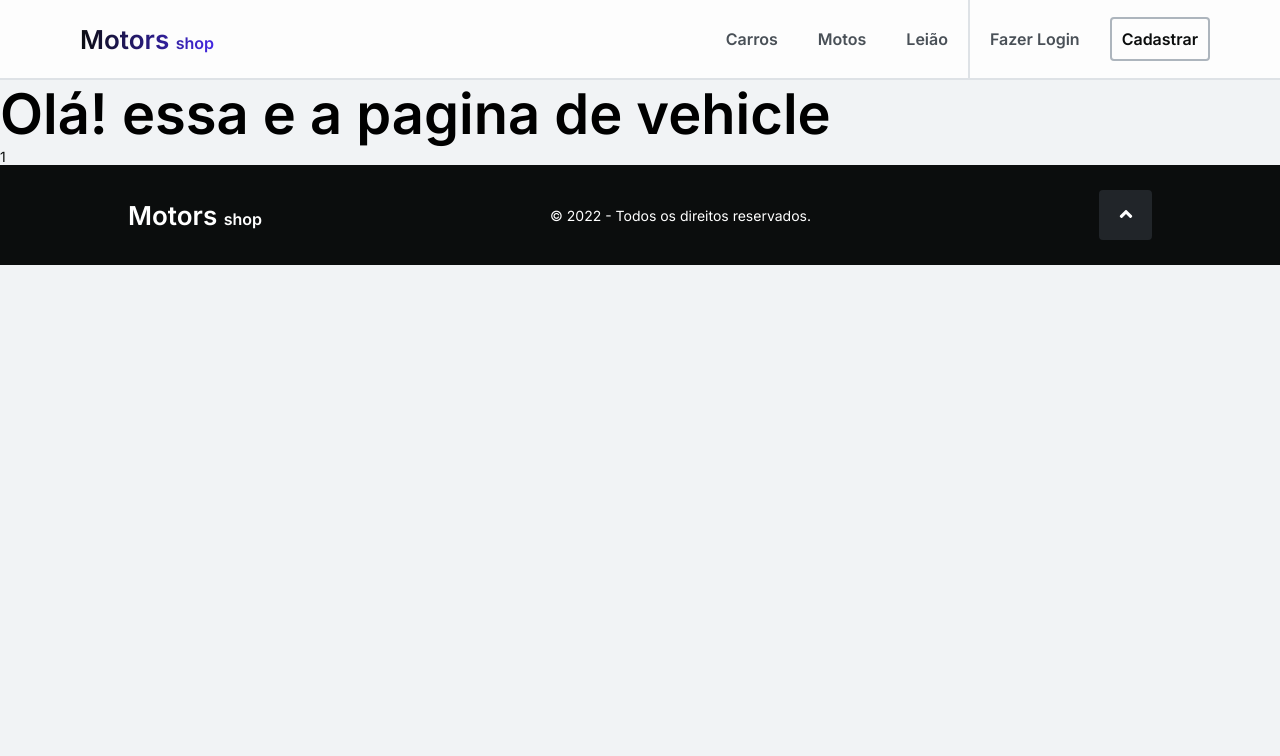
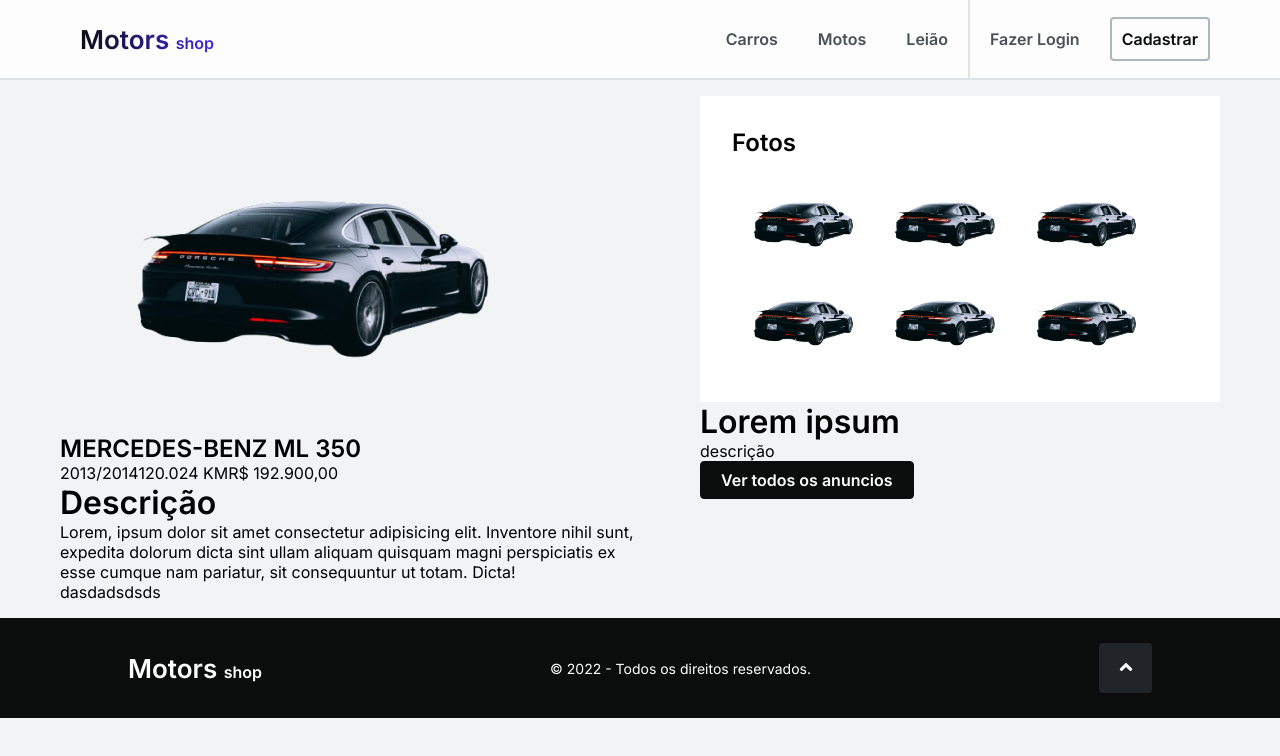
Before and after one commit to projeto-final-grupo07/frontend-project-ff-m6, a React (Create React App) app in the folder client/: page /vehicle/1 in a window 1280 px wide. Shown: the top 756 px of the page. Built offline with nearby package versions, Linux system fonts and the light colour scheme.

Commit message:
feat: created fixed side menu

```diff
--- a/client/src/pages/vehicleDetail/index.tsx
+++ b/client/src/pages/vehicleDetail/index.tsx
@@ -1,19 +1,58 @@
 import Footer from '../../components/Footer';
 import Navbar from '../../components/Navbar';
-import { StyledParagraph, StyledTitle } from '../../styles/typography';
+import { StyledButton } from '../../styles/button';
 import { useParams } from 'react-router-dom';
+import { StyledVehicleDetail, StyledSection, StyledSectionFixed, StyledPhotoDetail } from './style';
+import img from '../../assets/images/unsplash_3ZUsNJhi_Ik.png';
 
 export const VehicleDetail = () => {
-    const { id } = useParams();
-    return (
-        <>
-            <Navbar />
-
-            <StyledTitle fontSize='Heading-1-700' tag='h1'>
-                Olá! essa e a pagina de vehicle
-            </StyledTitle>
-            <StyledParagraph>{id}</StyledParagraph>
-            <Footer />
-        </>
-    );
+  const { id } = useParams();
+  return (
+    <StyledVehicleDetail>
+      <Navbar />
+      <div className='mainContainer'>
+        <StyledSection>
+          <div>
+            <img src={img} alt='x' />
+          </div>
+          <div>
+            <h2>MERCEDES-BENZ ML 350</h2>
+            <span>2013/2014</span>
+            <span>120.024 KM</span>
+            <span>R$ 192.900,00</span>
+          </div>
+          <div>
+            <h1>Descrição</h1>
+            <p>
+              Lorem, ipsum dolor sit amet consectetur adipisicing elit. Inventore nihil sunt,
+              expedita dolorum dicta sint ullam aliquam quisquam magni perspiciatis ex esse cumque
+              nam pariatur, sit consequuntur ut totam. Dicta!
+            </p>
+          </div>
+          <div>dasdadsdsds</div>
+        </StyledSection>
+        <StyledSectionFixed>
+          <StyledPhotoDetail>
+            <h2>Fotos</h2>
+            <div className='photoGalery'>
+              <img src={img} alt='1' />
+              <img src={img} alt='1' />
+              <img src={img} alt='1' />
+              <img src={img} alt='1' />
+              <img src={img} alt='1' />
+              <img src={img} alt='1' />
+            </div>
+          </StyledPhotoDetail>
+          <div>
+            <h1>Lorem ipsum</h1>
+            <p>descrição</p>
+            <StyledButton buttonStyle='grey1' buttonSize='medium'>
+              Ver todos os anuncios
+            </StyledButton>
+          </div>
+        </StyledSectionFixed>
+      </div>
+      <Footer />
+    </StyledVehicleDetail>
+  );
 };
--- /dev/null
+++ b/client/src/pages/vehicleDetail/style.ts
@@ -0,0 +1,44 @@
+import styled from 'styled-components';
+
+export const StyledVehicleDetail = styled.div`
+  .mainContainer {
+    padding: 1rem 60px;
+    display: flex;
+    flex-direction: row;
+    gap: 1rem;
+    justify-content: flex-start;
+    width: 100%;
+  }
+  @media (max-width: 700px) {
+    .mainContainer {
+      flex-direction: column;
+    }
+  }
+`;
+export const StyledSection = styled.div`
+  width: 50%;
+  gap: 1rem;
+`;
+export const StyledSectionFixed = styled.div`
+  width: 50%;
+  position: fixed;
+  right: 0;
+  padding: 0px 60px;
+`;
+export const StyledPhotoDetail = styled.div`
+  display: flex;
+  flex-direction: column;
+  width: 100%;
+  max-height: 400px;
+  padding: 2rem;
+  gap: 1rem;
+  object-fit: center;
+  background: var(--whiteFixed);
+  .photoGalery {
+    width: 100%;
+    img {
+      width: calc((100% - 2rem) / 3);
+      cursor: pointer;
+    }
+  }
+`;
```
